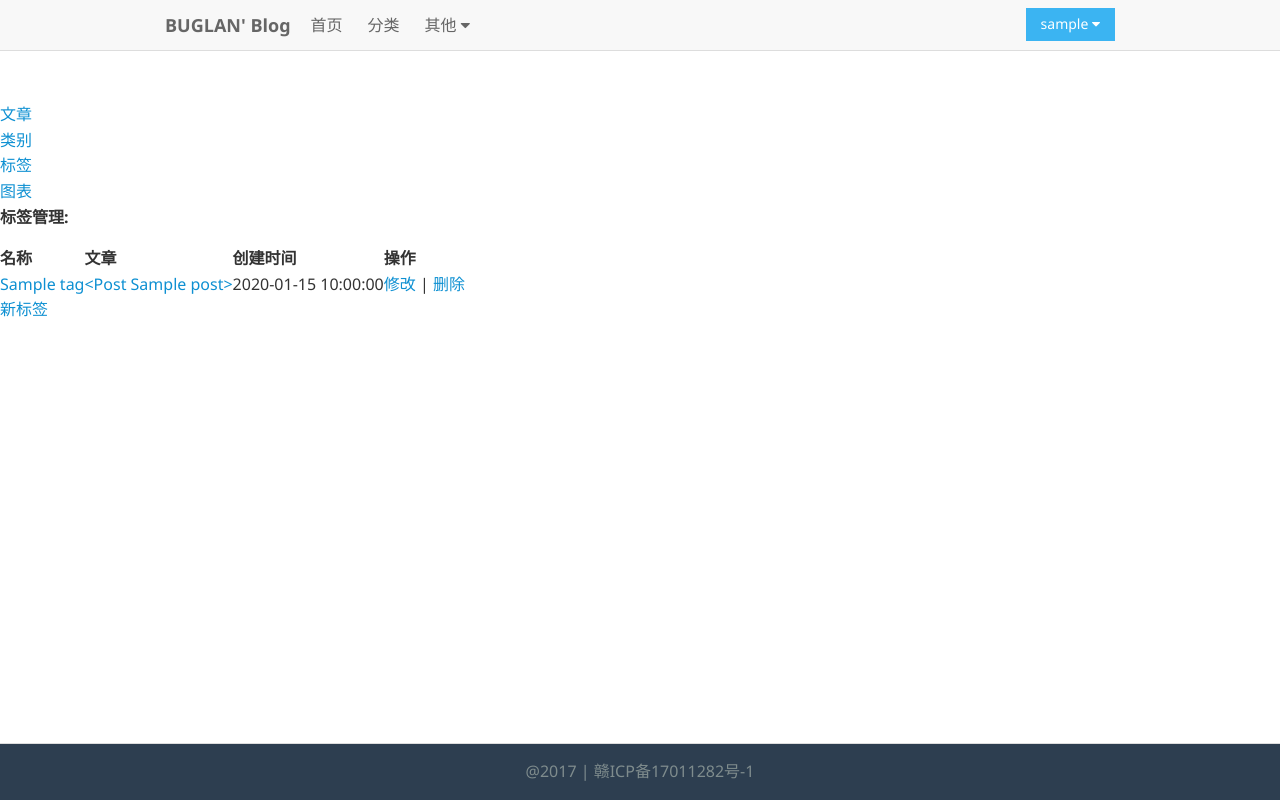
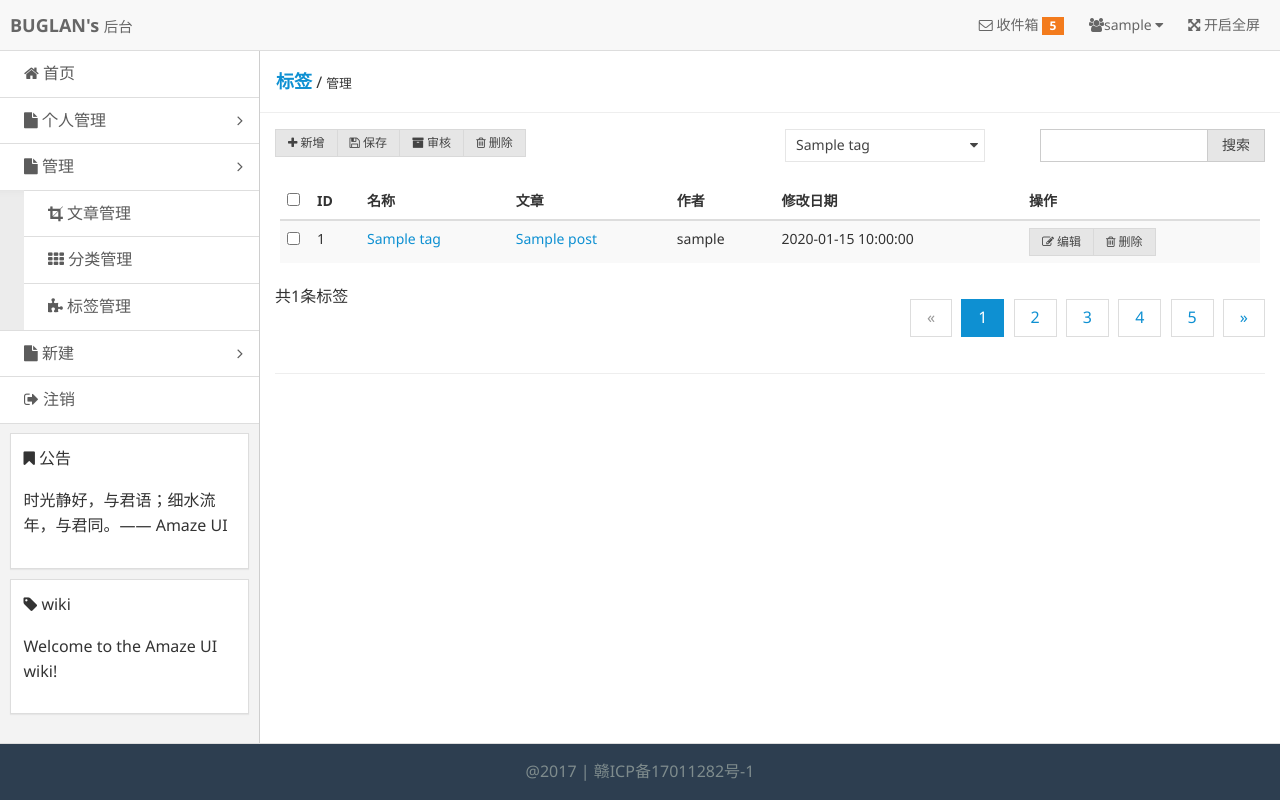
Before and after one commit to BUGLAN/blog, a Flask app: a page that uses blog/templates/blog/tag_adminter.html in a window 1280 px wide. Run offline with Flask 2, Linux system fonts and the light colour scheme; a user stored in the database is signed in; tables that the repository leaves empty hold one stand-in row (values such as "Sample post"); some libraries are stand-ins or nearby versions.

Commit message:
.............

```diff
--- a/blog/templates/admin.html
+++ b/blog/templates/admin.html
@@ -25,7 +25,7 @@
     <ul class="am-nav am-nav-pills am-topbar-nav am-topbar-right admin-header-list">
       <li><a href="javascript:;"><span class="am-icon-envelope-o"></span> 收件箱 <span class="am-badge am-badge-warning">5</span></a></li>
       <li class="am-dropdown" data-am-dropdown>
-        <a class="am-dropdown-toggle" data-am-dropdown-toggle href="javascript:;">
+        <a class="am-dropdown-toggle" data-am-dropdown-toggle href="javascript:">
           <span class="am-icon-users"></span>{{ current_user.username }} <span class="am-icon-caret-down"></span>
         </a>
         <ul class="am-dropdown-content">
@@ -34,7 +34,7 @@
           <li><a href="#" class="am-text-center"><span class="am-icon-power-off"></span> 退出</a></li>
         </ul>
       </li>
-      <li class="am-hide-sm-only"><a href="javascript:;" id="admin-fullscreen"><span class="am-icon-arrows-alt"></span> <span class="admin-fullText">开启全屏</span></a></li>
+      <li class="am-hide-sm-only"><a href="javascript:" id="admin-fullscreen"><span class="am-icon-arrows-alt"></span> <span class="admin-fullText">开启全屏</span></a></li>
     </ul>
   </div>
 </header>
@@ -46,8 +46,10 @@
       <ul class="am-list admin-sidebar-list">
         <li><a href="{{ url_for('main.index') }}"><span class="am-icon-home"></span> 首页</a></li>
         <li class="admin-parent">
-          <a class="am-cf" data-am-collapse="{target: '#collapse-nav'}"><span class="am-icon-file"></span>  个人管理 <span class="am-icon-angle-right am-fr am-margin-right"></span></a>
-          <ul class="am-list am-collapse admin-sidebar-sub am-in" id="collapse-nav">
+          <a class="am-cf" data-am-collapse="{target: '#collapse-user_detail'}"><span class="am-icon-file"></span>  个人管理 <span class="am-icon-angle-right am-fr am-margin-right"></span></a>
+          {% block user_detail %}
+          <ul class="am-list am-collapse admin-sidebar-sub" id="collapse-user_detail">
+          {% endblock %}
             <li><a href="{{ url_for('main.user_detail', username=current_user.username) }}" class="am-cf"><span class="am-icon-check"></span> 个人资料<span class="am-icon-star am-fr am-margin-right admin-icon-yellow"></span></a></li>
               <li><a href=""><span class="am-icon-th"></span> 个人相册<span class="am-badge am-badge-secondary am-margin-right am-fr">24</span></a></li>
               <li><a href=""><span class="am-icon-puzzle-piece"></span> 个人简介</a></li>
@@ -55,11 +57,24 @@
             <li><a href=""><span class="am-icon-bug"></span> 404</a></li>
           </ul>
         </li>
-        <li><a href="{{ url_for('main.post_adminter', username=current_user.username) }}"><span class="am-icon-table"></span> 管理</a></li>
-           <li class="admin-parent">
-          <a class="am-cf" data-am-collapse="{target: '#collapse-post'}"><span class="am-icon-file"></span> 新建 <span class="am-icon-angle-right am-fr am-margin-right"></span></a>
-          <ul class="am-list am-collapse admin-sidebar-sub am-in" id="collapse-post">
-            <li><a href="{{ url_for('main.new_post') }}" class="am-cf"><span class="am-icon-crop"></span> 新文章</a></li>
+
+        <li class="admin-parent">
+          <a class="am-cf" data-am-collapse="{target: '#collapse-admin'}"><span class="am-icon-file"></span> 管理 <span class="am-icon-angle-right am-fr am-margin-right"></span></a>
+          {% block adminter %}
+          <ul class="am-list am-collapse admin-sidebar-sub" id="collapse-admin">
+          {% endblock %}
+            <li><a href="{{ url_for('main.post_adminter', username=current_user.username) }}" class="am-cf"><span class="am-icon-crop"></span> 文章管理</a></li>
+              <li><a href="{{ url_for('main.category_adminter', username=current_user.username) }}"><span class="am-icon-th"></span> 分类管理</a></li>
+              <li><a href="{{ url_for('main.tag_adminter', username=current_user.username) }}"><span class="am-icon-puzzle-piece"></span> 标签管理</a></li>
+          </ul>
+        </li>
+
+          <li class="admin-parent">
+          <a class="am-cf" data-am-collapse="{target: '#collapse-new'}"><span class="am-icon-file"></span> 新建 <span class="am-icon-angle-right am-fr am-margin-right"></span></a>
+          {% block new %}
+              <ul class="am-list am-collapse admin-sidebar-sub" id="collapse-new">
+            {% endblock %}
+                  <li><a href="{{ url_for('main.new_post') }}" class="am-cf"><span class="am-icon-crop"></span> 新文章</a></li>
               <li><a href="{{ url_for('main.new_category') }}"><span class="am-icon-th"></span> 新分类</a></li>
               <li><a href="{{ url_for('main.new_tag') }}"><span class="am-icon-puzzle-piece"></span> 新标签</a></li>
           </ul>
--- a/blog/templates/blog/new_category.html
+++ b/blog/templates/blog/new_category.html
@@ -1,6 +1,10 @@
 {% extends 'admin.html' %}
 
 {% block title %}新分类{% endblock %}
+
+{% block new %}
+<ul class="am-list am-collapse admin-sidebar-sub am-in" id="collapse-post">
+{% endblock %}
 
 {% block css %}
 {% endblock %}
--- a/blog/templates/blog/new_post.html
+++ b/blog/templates/blog/new_post.html
@@ -1,6 +1,10 @@
 {% extends 'admin.html' %}
 
 {% block title %}新文章{% endblock %}
+
+{% block new %}
+<ul class="am-list am-collapse admin-sidebar-sub am-in" id="collapse-post">
+{% endblock %}
 
 {% block css %}
     <link rel="stylesheet" href="{{ url_for('static', filename='simplemde/simplemde.min.css') }}">
--- a/blog/templates/blog/new_tag.html
+++ b/blog/templates/blog/new_tag.html
@@ -2,6 +2,12 @@
 
 
 {% block title %}新标签{% endblock %}
+
+
+{% block new %}
+<ul class="am-list am-collapse admin-sidebar-sub am-in" id="collapse-post">
+{% endblock %}
+
 
 {% block css %}
 {% endblock %}
--- a/blog/templates/blog/tag_adminter.html
+++ b/blog/templates/blog/tag_adminter.html
@@ -1,55 +1,108 @@
-{% extends 'base.html' %}
+{% extends 'admin.html' %}
 
+{% block title %}标签管理{% endblock %}
+
+{% block adminter %}
+<ul class="am-list am-collapse admin-sidebar-sub am-in" id="collapse-admin">
+{% endblock %}
 
 {% block body %}
-    <br>
-    <br>
-    <div class="container">
-    <div class="row">
-        <div class="col-md-1">
-            <a href="{{ url_for('main.post_adminter', username=current_user.username) }}" class="btn btn-default btn-lg">文章</a>
+<div class="admin-content">
+    <div class="admin-content-body">
+      <div class="am-cf am-padding am-padding-bottom-0">
+        <div class="am-fl am-cf"><strong class="am-text-primary am-text-lg">标签</strong> / <small>管理</small></div>
       </div>
-        <div class="col-md-1">
-            <a href="{{ url_for('main.category_adminter', username=current_user.username) }}" class="btn btn-default btn-lg">类别</a>
+
+      <hr>
+
+      <div class="am-g">
+        <div class="am-u-sm-12 am-u-md-6">
+          <div class="am-btn-toolbar">
+            <div class="am-btn-group am-btn-group-xs">
+              <button type="button" class="am-btn am-btn-default"><span class="am-icon-plus"></span> 新增</button>
+              <button type="button" class="am-btn am-btn-default"><span class="am-icon-save"></span> 保存</button>
+              <button type="button" class="am-btn am-btn-default"><span class="am-icon-archive"></span> 审核</button>
+              <button type="button" class="am-btn am-btn-default"><span class="am-icon-trash-o"></span> 删除</button>
             </div>
-        <div class="col-md-1">
-            <a href="{{ url_for('main.tag_adminter', username=current_user.username) }}" class="btn btn-info btn-lg">标签</a>
           </div>
-        <div class="col-md-1">
-            <a href="" class="btn btn-default btn-lg">图表</a>
+        </div>
+        <div class="am-u-sm-12 am-u-md-3">
+          <div class="am-form-group">
+            <select data-am-selected="{btnSize: 'sm'}">
+                {% for tag in tags %}
+                <option value="{{ tag.id }}">{{ tag.name }}</option>
+                {% endfor %}
+            </select>
+          </div>
+        </div>
+        <div class="am-u-sm-12 am-u-md-3">
+          <div class="am-input-group am-input-group-sm">
+            <input type="text" class="am-form-field">
+          <span class="am-input-group-btn">
+            <button class="am-btn am-btn-default" type="button">搜索</button>
+          </span>
+          </div>
         </div>
       </div>
 
-{#        标签管理#}
-        <div class="row">
-            <div class="col-md-12">
-                {% if tags != [] %}
-                    <h3>标签管理: </h3>
-                <table class="table table-bordered table-hover">
-                 <tr class="info">
-                        <th class="col-md-2"><strong>名称</strong></th>
-                        <th class="col-md-6"><strong>文章</strong></th>
-                        <th class="col-md-2"><strong>创建时间</strong></th>
-                        <th class="col-md-2"><strong>操作</strong></th>
+      <div class="am-g">
+        <div class="am-u-sm-12">
+          <form class="am-form">
+            <table class="am-table am-table-striped am-table-hover table-main">
+              <thead>
+              <tr>
+                <th class="table-check"><input type="checkbox" /></th><th class="table-id">ID</th><th class="table-title">名称</th><th class="table-type">文章</th><th class="table-author am-hide-sm-only">作者</th><th class="table-date am-hide-sm-only">修改日期</th><th class="table-set">操作</th>
               </tr>
+              </thead>
+              <tbody>
               {% for tag in tags %}
               <tr>
-                        <td><a href="{{ url_for('main.show_tag', tags=tag.name, page=1) }}">{{ tag.name }}</a></td>
-                        <td>{% for p in tag.posts.all() %}<a href="{{ url_for('main.detail', page=p.id) }}"> {{ p }}</a>{% endfor %}</td>
-                        <td>{{ tag.publish_date  }}</td>
-                        <td><a href="{{ url_for('main.tag_edit', user_id=current_user.id, tag_id=tag.id) }}">修改</a> | <a href="{{ url_for('main.tag_delete', user_id=current_user.id, tag_id=tag.id) }}">删除</a></td>
+                <td><input type="checkbox" /></td>
+                <td>{{ tag.id }}</td>
+                <td><a href="">{{ tag.name }}</a></td>
+                <td>
+                    {% if tag.posts.all() %}
+                        {% for post in tag.posts.all() %}
+                            <a href="{{ url_for('main.detail', page=post.id) }}">{{ post.title }} </a>
+                        {% endfor %}
+                    {% else %}
+                        无
+                    {% endif %}
+                </td>
+                <td class="am-hide-sm-only">{{ current_user.username }}</td>
+                <td class="am-hide-sm-only">{{ tag.modified_date }}</td>
+                <td>
+                  <div class="am-btn-toolbar">
+                    <div class="am-btn-group am-btn-group-xs">
+                      <a class="am-btn am-btn-default am-btn-xs am-text-secondary" href=""><span class="am-icon-pencil-square-o"></span> 编辑</a>
+                      <a class="am-btn am-btn-default am-btn-xs am-text-danger am-hide-sm-only" href=""><span class="am-icon-trash-o"></span> 删除</a>
+                    </div>
+                  </div>
+                </td>
               </tr>
               {% endfor %}
+              </tbody>
             </table>
-                    {% else %}
-                    <h1>您还没有创建过标签呢,来<a href="#">试下</a>吧</h1>
-                {% endif %}
-            </div>
-        <div class="col-md-12">
-            <a href="{{ url_for('main.new_tag') }}" class="btn btn-default">新标签</a>
+            <div class="am-cf">
+               共{{ tags | length }}条标签
+              <div class="am-fr">
+                <ul class="am-pagination">
+                  <li class="am-disabled"><a href="#">«</a></li>
+                  <li class="am-active"><a href="#">1</a></li>
+                  <li><a href="#">2</a></li>
+                  <li><a href="#">3</a></li>
+                  <li><a href="#">4</a></li>
+                  <li><a href="#">5</a></li>
+                  <li><a href="#">»</a></li>
+                </ul>
               </div>
             </div>
-{#        --------------#}
+            <hr />
+          </form>
         </div>
 
+      </div>
+    </div>
+
+  </div>
 {% endblock %}
--- a/blog/templates/blog/user_detail.html
+++ b/blog/templates/blog/user_detail.html
@@ -1,6 +1,10 @@
 {% extends 'admin.html' %}
 
-{% block title %}资料{% endblock %}
+{% block title %}个人资料{% endblock %}
+
+{% block user_detail %}
+    <ul class="am-list am-collapse admin-sidebar-sub am-in" id="collapse-nav">
+{% endblock %}
 
 {% block body %}
   <div class="admin-content">
```
Also changed, not shown: blog/templates/blog/category_adminter.html (+91 -37 lines), blog/templates/blog/post_adminter.html (+7 -2 lines). Lines whose indentation alone changed are shown as unchanged.
